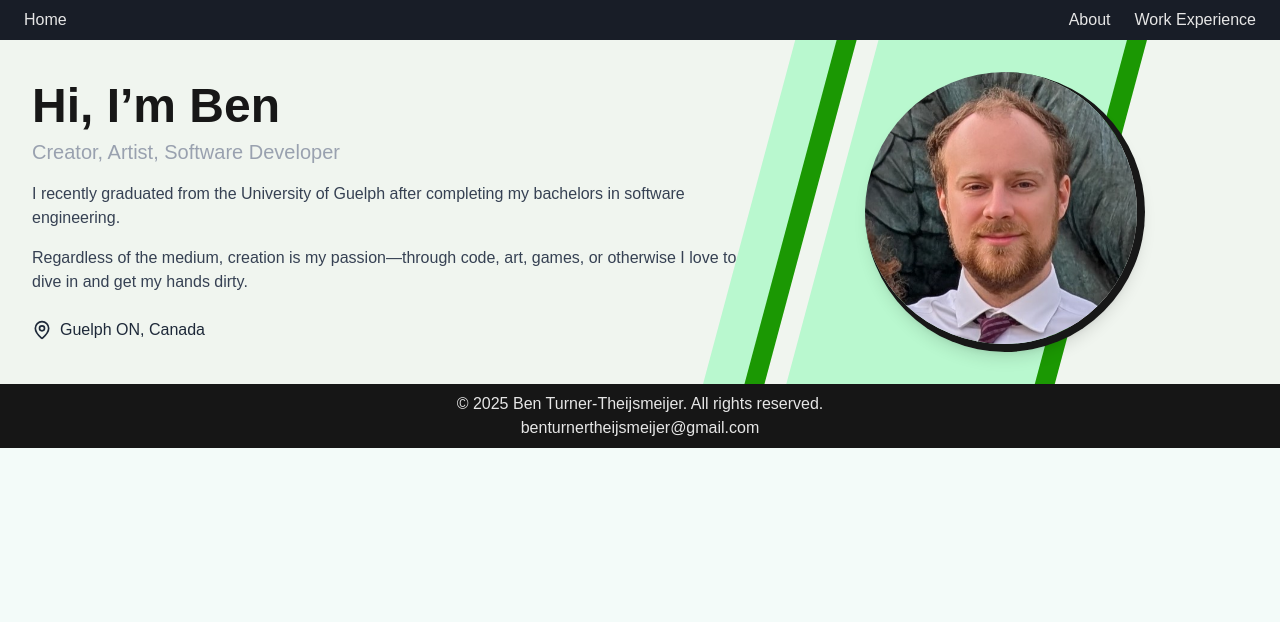
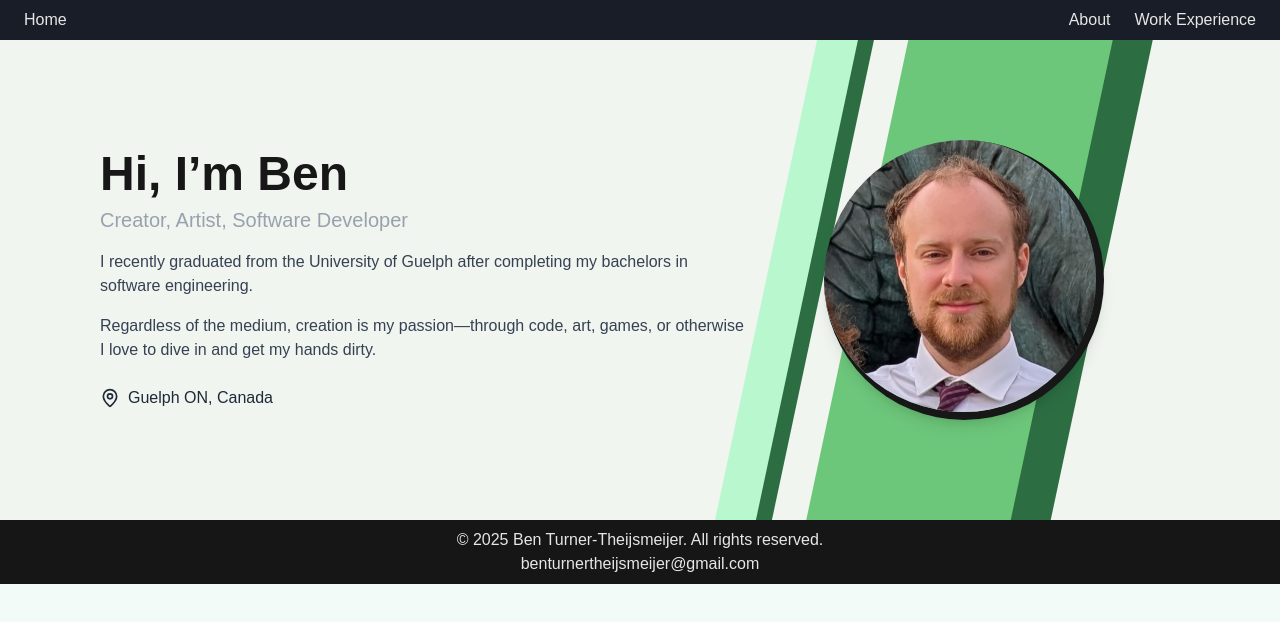
Before and after one commit to Ben-Turner-Theijsmeijer/Portfolio, a Next.js app: page /about in a window 1280 px wide. Shown: the top 622 px of the page. Built offline with nearby package versions, Linux system fonts and the light colour scheme.

Commit message:
added motion and a few monor changes

```diff
--- a/app/about/page.tsx
+++ b/app/about/page.tsx
@@ -1,9 +1,11 @@
 import { MapPin } from "lucide-react";
+// import { motion } from "motion/react"
+import * as motion from "motion/react-client"
 
 export default function AboutMe() {
     return (
 
-        <div className="flex flex-col md:flex-row items-center justify-between -z-5 p-8 bg-[#f0f5ef] overflow-hidden">
+        <div className="lg:p-15 xl:p-25 flex flex-col md:flex-row items-center justify-between -z-5 p-8 bg-[#f0f5ef] overflow-hidden">
             <div className="md:w-3/5">
                 <h1 className="text-5xl font-bold mb-2">Hi, I’m Ben</h1>
                 <h2 className="text-gray-400 text-xl mb-4">Creator, Artist, Software Developer</h2>
@@ -21,14 +23,25 @@ export default function AboutMe() {
                 </div>
             </div>
 
-            <div className="md:w-2/5 flex justify-center mt-8 md:mt-0 relative">
-                <div className="absolute p-0 md:p-30 w-screen -left-105 rotate-285 bg-[#1b9803]">
+            <motion.div
+                initial={{ opacity: 0, x:50 }}
+                animate={{ opacity: 1, x:0 }}
+                transition={{
+                    duration: 0.8,
+                    type: "spring",
+                    stiffness: 100,
+                    damping: 10, // bounce control
+                    delay: 0.2,
+                }}
+                className="md:w-2/5 flex justify-center mt-8 md:mt-0 relative">
+
+                <div className="absolute p-0 md:p-5 w-screen md:-left-70 lg:-left-110 xl:-left-140 2xl:-left-160 rotate-282 accent3">
                 </div>
-                <div className="absolute p-0 md:p-5 w-screen -left-145 rotate-285 bg-[#1b9803]">
+                <div className="absolute p-0 md:p-5 w-screen md:-left-74 lg:-left-114 xl:-left-144 2xl:-left-164 rotate-282 accent1">
                 </div>
-                <div className="absolute p-0 md:p-30 w-screen -left-110 rotate-285 stripe">
+                <div className="absolute p-0 md:p-10 lg:p-20 xl:p-25 w-screen md:-left-45 lg:-left-75 xl:-left-95 2xl:-left-115 rotate-282 accent3">
                 </div>
-                <div className="absolute p-0 md:p-5 w-screen -left-150 rotate-285 stripe">
+                <div className="absolute p-0 md:p-10 lg:p-20 xl:p-25 w-screen md:-left-50 lg:-left-80 xl:-left-105 2xl:-left-125 rotate-282 accent2">
                 </div>
                 <div className="relative w-70 h-70 rounded-full overflow-hidden border-r-8 border-b-8 black shadow-lg">
                 <img
@@ -37,7 +50,7 @@ export default function AboutMe() {
                     className="w-full h-full object-cover"
                 />
                 </div>
-            </div>
+            </motion.div>
         </div>
     );
 }
--- a/app/globals.css
+++ b/app/globals.css
@@ -56,6 +56,22 @@ body {
   bottom: 0;
 }
 
-.stripe {
+.accent1 {
   background-color: var(--accent1);
 }
+
+.accent2 {
+  background-color: var(--accent2);
+}
+
+.accent3 {
+  background-color: var(--accent3);
+}
+
+.accent4 {
+  background-color: var(--accent4);
+}
+
+.accent5 {
+  background-color: var(--accent5);
+}
--- a/package.json
+++ b/package.json
@@ -10,6 +10,7 @@
   },
   "dependencies": {
     "lucide-react": "^0.525.0",
+    "motion": "^12.23.3",
     "next": "15.3.1",
     "react": "^19.0.0",
     "react-dom": "^19.0.0"
```
Also changed, not shown: 1 other file (tests, documents, lock files or other folders).
